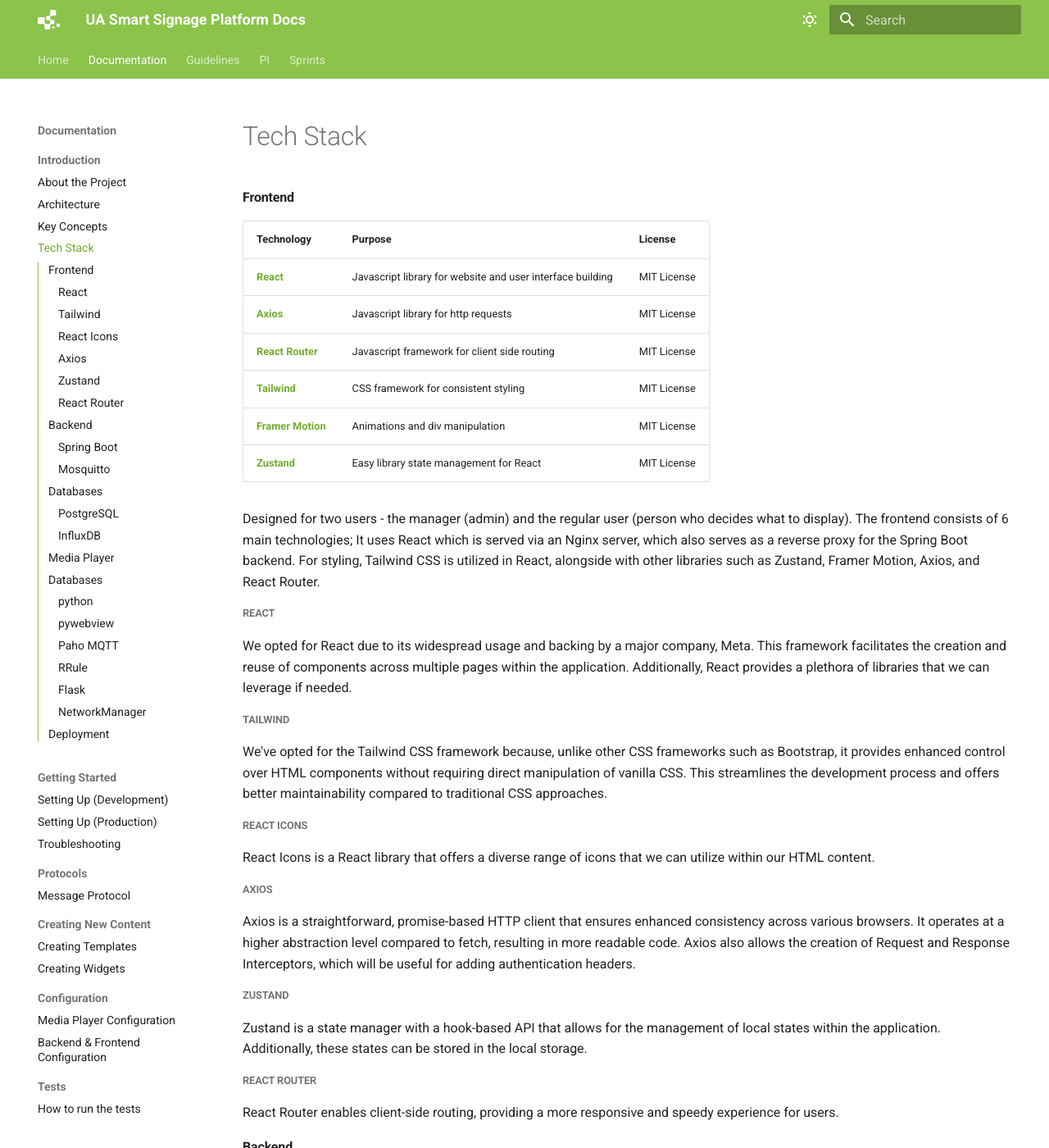
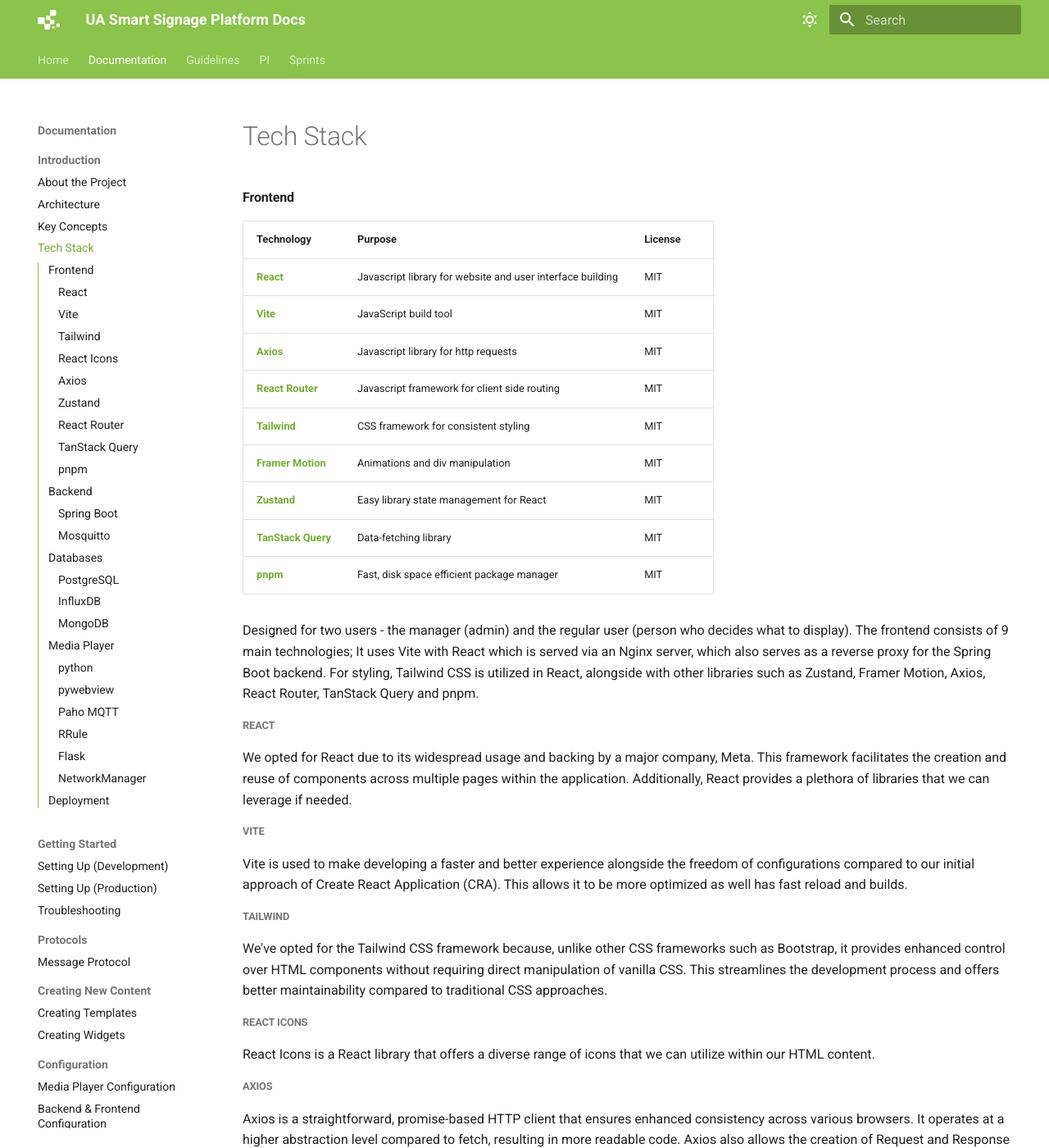
Before and after one commit to UA-Smart-Signage-Platform/Documentation-Website, an MkDocs documentation site: the page built from docs/documentation/tech-stack.md, in a window 1280 px wide and 1400 px high. Shown: the whole window at 82% size. Built offline with MkDocs 1.6.1 and Material for MkDocs 9.7.7, drawn with Linux system fonts in a browser that asks for light colours; some of the changed text lies outside the part shown.

Commit message:
updated tech-stack.md with tech-stack information, populating frontend, backend and media player

```diff
--- a/docs/documentation/tech-stack.md
+++ b/docs/documentation/tech-stack.md
@@ -1,19 +1,24 @@
 #### Frontend
 
-| **Technology**                                      | **Purpose**                                                | **License** |
-|-----------------------------------------------------|------------------------------------------------------------|-------------|
-| [**React**](https://reactjs.org/)                   | Javascript library for website and user interface building | MIT License |
-| [**Axios**](https://axios-http.com/)                | Javascript library for http requests                       | MIT License |
-| [**React Router**](https://reactrouter.com/en/main) | Javascript framework for client side routing               | MIT License |
-| [**Tailwind**](https://tailwindcss.com/)            | CSS framework for consistent styling                       | MIT License |
-| [**Framer Motion**](https://www.framer.com/motion/) | Animations and div manipulation                            | MIT License |
-| [**Zustand**](https://zustand-demo.pmnd.rs/)        | Easy library state management for React                    | MIT License |
+| **Technology**                                            | **Purpose**                                                | **License** |
+|-----------------------------------------------------------|------------------------------------------------------------|-------------|
+| [**React**](https://reactjs.org/)                         | Javascript library for website and user interface building | MIT         |
+| [**Vite**](https://vite.dev/)                             | JavaScript build tool                                      | MIT         |
+| [**Axios**](https://axios-http.com/)                      | Javascript library for http requests                       | MIT         |
+| [**React Router**](https://reactrouter.com/en/main)       | Javascript framework for client side routing               | MIT         |
+| [**Tailwind**](https://tailwindcss.com/)                  | CSS framework for consistent styling                       | MIT         |
+| [**Framer Motion**](https://www.framer.com/motion/)       | Animations and div manipulation                            | MIT         |
+| [**Zustand**](https://zustand-demo.pmnd.rs/)              | Easy library state management for React                    | MIT         |
+| [**TanStack Query**](https://tanstack.com/query/latest)   | Data-fetching library                                      | MIT         |
+| [**pnpm**](https://pnpm.io/)                              | Fast, disk space efficient package manager                 | MIT         |
 
 
 Designed for two users - the manager (admin) and the regular user (person who decides what to display).
-The frontend consists of 6 main technologies; It uses React which is served via an Nginx server, which also serves as a reverse proxy for the Spring Boot backend. For styling, Tailwind CSS is utilized in React, alongside with other libraries such as Zustand, Framer Motion, Axios, and React Router.
+The frontend consists of 9 main technologies; It uses Vite with React which is served via an Nginx server, which also serves as a reverse proxy for the Spring Boot backend. For styling, Tailwind CSS is utilized in React, alongside with other libraries such as Zustand, Framer Motion, Axios, React Router, TanStack Query and pnpm.
 ##### React
 We opted for React due to its widespread usage and backing by a major company, Meta. This framework facilitates the creation and reuse of components across multiple pages within the application. Additionally, React provides a plethora of libraries that we can leverage if needed.
+##### Vite
+Vite is used to make developing a faster and better experience alongside the freedom of configurations compared to our initial approach of Create React Application (CRA). This allows it to be more optimized as well has fast reload and builds.
 ##### Tailwind
 We've opted for the Tailwind CSS framework because, unlike other CSS frameworks such as Bootstrap, it provides enhanced control over HTML components without requiring direct manipulation of vanilla CSS. This streamlines the development process and offers better maintainability compared to traditional CSS approaches.
 ##### React Icons
@@ -24,13 +29,19 @@
 Zustand is a state manager with a hook-based API that allows for the management of local states within the application. Additionally, these states can be stored in the local storage.
 ##### React Router
 React Router enables client-side routing, providing a more responsive and speedy experience for users.
+##### TanStack Query
+TanStack Query, formerly known as React Query v3, is used to handle caching, updating data, manage memory and try to optimize the application as much as possible, removing redudant calls that would otherwise be needed. This helps keep both the code clean but also make it easy to manipulate and keep track of changes.
+##### pnpm
+pnpm is used to help avoid bugs with packages and by using hard linking and symbolic linking to a global on-disk content-addressable store we save space.
+
+---
 
 #### Backend
 
-| **Technology**      | **Purpose** | **License** |
-|---------------------|-------------|-------------|
-| [**Spring Boot**]() |             |             |
-| [**Mosquitto**]()   |             |             |
+| **Technology**                                            | **Purpose**                                        | **License** |
+|-----------------------------------------------------------|----------------------------------------------------|-------------|
+| [**Spring Boot**](https://spring.io/projects/spring-boot) | microservice-based Java web framework              | Apache 2.0  |
+| [**Mosquitto**](https://mosquitto.org/)                   | lightweight message broker using MQTT              | EPL         |
 
 
 ##### Spring Boot
@@ -38,24 +49,26 @@
 ##### Mosquitto
 In the backend we used mosquitto as a message broker, which allows us to comunicate with the media player.
 
+---
+
 #### Databases
-| **Technology**     | **Purpose** | **License** |
-|--------------------|-------------|-------------|
-| [**PostgreSQL**]() |             |             |
-| [**InfluxDB**]()   |             |             |
+| **Technology**                                | **Purpose**                                                                      | **License** |
+|-----------------------------------------------|----------------------------------------------------------------------------------|-------------|
+| [**PostgreSQL**](https://www.postgresql.org/) | object-relational database used for user, files and monitors information storage | PostgreSQL  |
+| [**InfluxDB**](https://www.influxdata.com/)   | time series database used for log storage and management                         | MIT         |
+| [**MongoDB**](https://www.mongodb.com/)       | NoSQL document database                                                          |  SSPL       |
 
 
 ##### PostgreSQL
 As the main database we used PostgreSQL, a relational database because our entities were very connected and also this database is very scalable.
 ##### InfluxDB
-We also use another database to keep logs from the monitors, Spring Boot, and the status of the monitor. We chose this database because it allows us to associate a timestamp with each entry, facilitating tracking and analysis of when events occurred.
+InfluxDB is used to keep logs from the monitors, Spring Boot, and the status of the monitor. We chose this database because it allows us to associate a timestamp with each entry, facilitating tracking and analysis of when events occurred.
+##### MongoDB
+Mongo is used to make our templates customizable and easy to manage by having Widgets, Rules and Templates being documents.
+
+---
 
 #### Media Player
-
-#### Databases
-| **Technology** | **Purpose** | **License** |
-|----------------|-------------|-------------|
-|                |             |             |
 
 ##### python
 The media player is fully implemented in python.
@@ -75,5 +88,7 @@
 ##### NetworkManager
 We use the nmcli utility to create hotspots and manage internet connection.
 
+---
+
 #### Deployment
 To provide an easy-to-start implementation, we are using docker to facilitate initialization and development.
```
